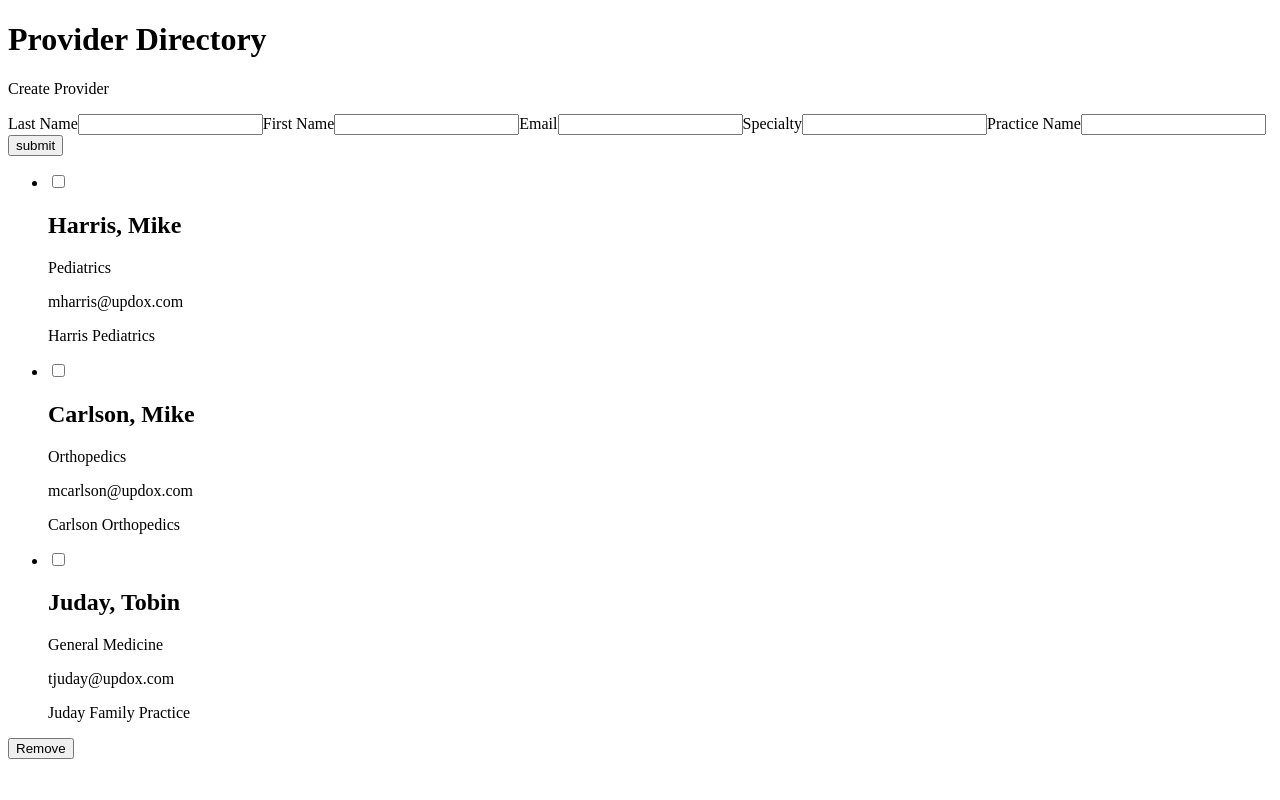
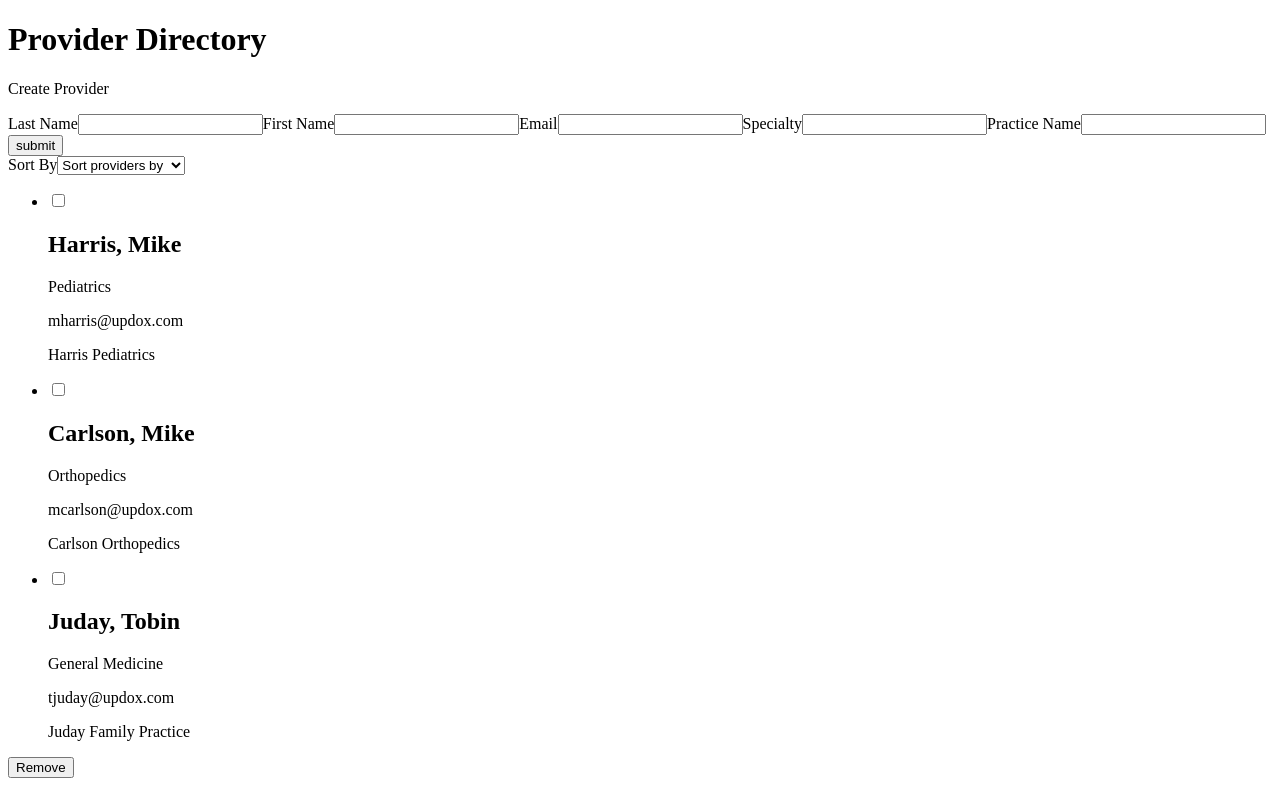
Before and after one commit to lahernandezb/provider-directory-2022, a React (Create React App) app: page / in a window 1280 px wide. Built offline with nearby package versions, Linux system fonts and the light colour scheme.

Commit message:
feat: add sorting to ProviderList

```diff
--- a/src/components/ProviderList/ProviderList.tsx
+++ b/src/components/ProviderList/ProviderList.tsx
@@ -1,5 +1,12 @@
-import { Dispatch, SetStateAction, useState } from "react";
+import {
+  ChangeEvent,
+  Dispatch,
+  SetStateAction,
+  useEffect,
+  useState,
+} from "react";
 import ProviderItem, { Provider } from "../Provider/Provider";
+import SortDropdown, { Fields } from "../SortDropdown/SortDropdown";
 
 export interface ProviderLsitProps {
   providers: Provider[];
@@ -8,8 +15,30 @@ export interface ProviderLsitProps {
 const ProviderList = ({ providers, setProviders }: ProviderLsitProps) => {
   const [deleteQueue, setDeleteQueue] = useState<string[] | []>([]);
 
+  const handleSort = (e: ChangeEvent<HTMLSelectElement>) => {
+    // When indexing an enum TS does not know if the string is a property of Fields. The keyof operator returrns a unions of protery names of the type Fields. When you create an enum, TypeScript creates both a type (which is a subtype of number) and a value (the enum object that you can reference). When you write keyof Fields, you're going to get a union of the literal property names of number. To get the property names of the enum object, you can use keyof typeof Fields.
+
+    const sortColumn =
+      Fields[e.currentTarget.value as keyof typeof Fields].split("-")[0];
+    const sortDirection =
+      Fields[e.currentTarget.value as keyof typeof Fields].split("-")[1];
+
+    const sortedProviders = [...providers].sort(
+      (a: { [index: string]: any }, b: { [index: string]: any }) => {
+        if (sortDirection === "asc") {
+          return a[sortColumn] > b[sortColumn] ? 1 : -1;
+        }
+        if (sortDirection === "desc") {
+          return a[sortColumn] < b[sortColumn] ? -1 : 1;
+        }
+        return 0;
+      }
+    );
+    setProviders(sortedProviders);
+  };
+
   const handleDelete = () => {
-    // Why a use Set data structure? Two reasons: 1) Even though IE is being phased out Array.includes is not supported where Set.has is. 2) more importantly, when coming dealing with large quantities of data, has() is significanlty faster than includes()
+    // Why a use Set data structure? Two reasons: 1) Even though IE is being phased out Array.includes is not supported where Set.has is. 2) more importantly, when coming dealing with large quantities of data, has() is significanlty faster than includes().
     const deletionQueueSet = new Set(deleteQueue);
 
     setProviders((previousProviders) =>
@@ -18,8 +47,10 @@ const ProviderList = ({ providers, setProviders }: ProviderLsitProps) => {
       )
     );
   };
+
   return (
-    <>
+    <div className="list-container">
+      <SortDropdown handleSort={handleSort} />
       <ul className="list">
         {providers.map((provider) => (
           <ProviderItem
@@ -31,7 +62,7 @@ const ProviderList = ({ providers, setProviders }: ProviderLsitProps) => {
       <button className="delete" onClick={handleDelete}>
         Remove
       </button>
-    </>
+    </div>
   );
 };
 
--- /dev/null
+++ b/src/components/SortDropdown/SortDropdown.tsx
@@ -0,0 +1,48 @@
+import React, { ChangeEvent } from "react";
+
+export enum Fields {
+  "First Name (asc)" = "first_name-asc",
+  "First Name (desc)" = "first_name-desc",
+  "Last Name (asc)" = "last_name-asc",
+  "Last Name (desc)" = "last_name-desc",
+  "Email (asc)" = "email_address-asc",
+  "Email (desc)" = "email_address-desc",
+  "Specialty (asc)" = "specialty-asc",
+  "Specialty (desc)" = "specialty-desc",
+  "Practice (asc)" = "practice_name-asc",
+  "Practice (desc)" = "practice_name-desc",
+  "Sort providers by" = "init",
+}
+
+export interface SortDropdownProps {
+  handleSort: (e: ChangeEvent<HTMLSelectElement>) => void;
+}
+
+const SortDropdown = ({ handleSort }: SortDropdownProps) => {
+  const options = Object.keys(Fields).map((field: any) => (
+    <React.Fragment key={field}>
+      <option className="sort__option" value={field}>
+        {field}
+      </option>
+    </React.Fragment>
+  ));
+
+  return (
+    <form className="sort">
+      <label htmlFor="sortType" className="sort__label">
+        Sort By
+      </label>
+      <select
+        className="sort"
+        name="sortType"
+        id="sortType"
+        onChange={handleSort}
+        defaultValue="Sort providers by"
+      >
+        {options}
+      </select>
+    </form>
+  );
+};
+
+export default SortDropdown;
```
